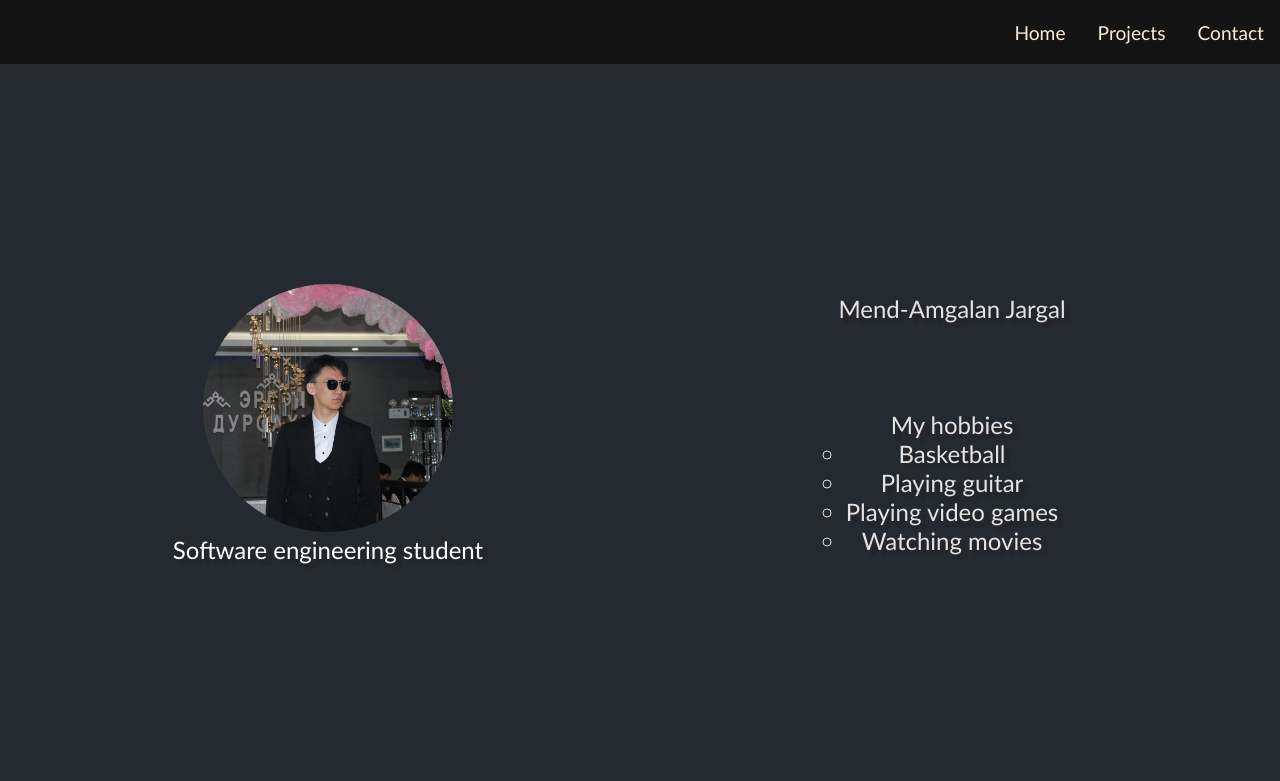
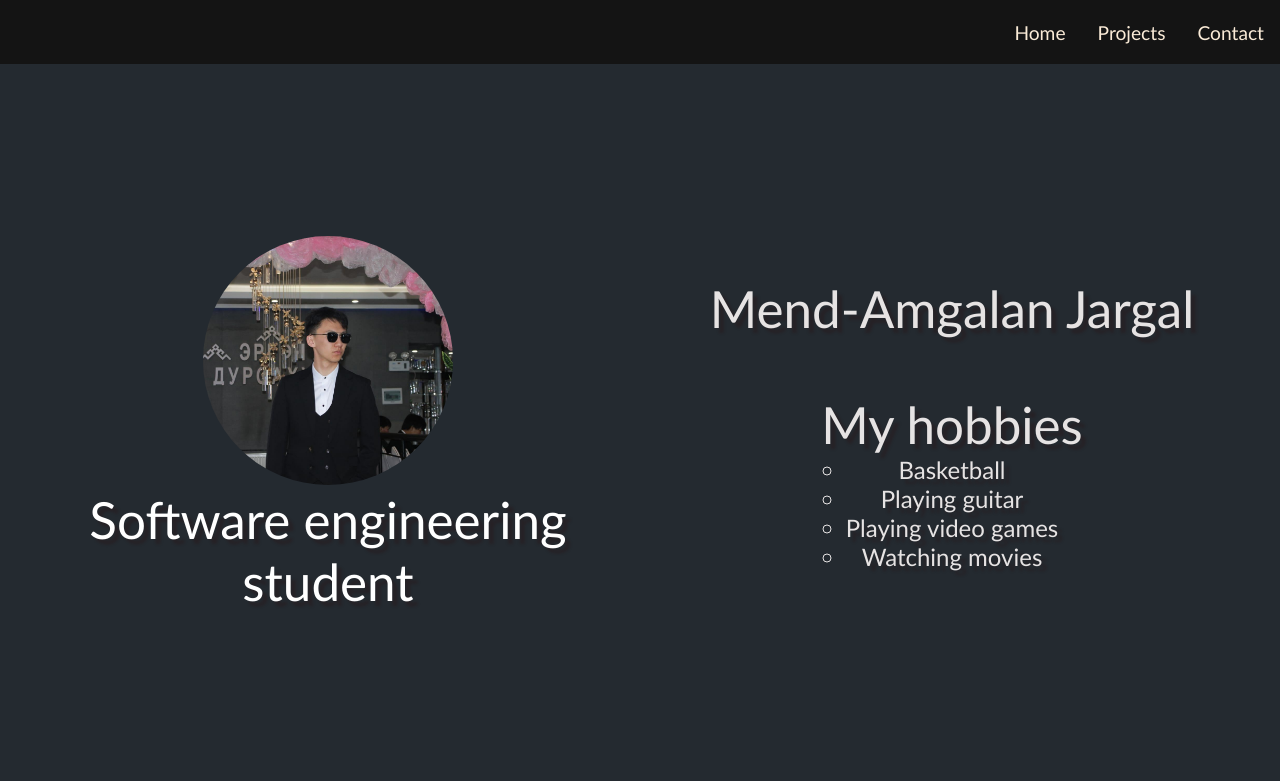
Before and after one commit to mendamgalan/portfolio, a plain HTML site: page index.html in a window 1280 px wide. Shown: the top 781 px of the page. Drawn offline with Linux system fonts and the light colour scheme; a web font is replaced by a local one.

Commit message:
Update style.css

```diff
--- a/style.css
+++ b/style.css
@@ -113,7 +113,7 @@ main{
   }
 .left p{
     color: white;
-    font-size: clamp(1rem, 2vw, 1.5rem);
+    font-size: clamp(2rem, 4vw, 3.5rem);
     text-align: center;
     text-shadow: 5px 5px 3px rgb(43, 13, 13,0.3);
 }
@@ -125,7 +125,7 @@ main{
 }
 .name{
     color: rgb(230, 227, 227);
-    font-size: clamp(1rem, 2vw, 1.5rem);
+    font-size: clamp(2rem, 4vw, 3.5rem);
     margin: auto;
     text-align: center;
     text-shadow: 5px 5px 3px rgb(43, 13, 13,0.3);
@@ -136,7 +136,7 @@ main{
 }
 .right p{
     color:rgb(230, 227, 227);
-    font-size: clamp(1rem, 2vw, 1.5rem);
+    font-size: clamp(2rem, 4vw, 3.5rem);
     margin: auto auto 0 auto;
     text-shadow: 5px 5px 3px rgb(43, 13, 13,0.3);
 }
```
